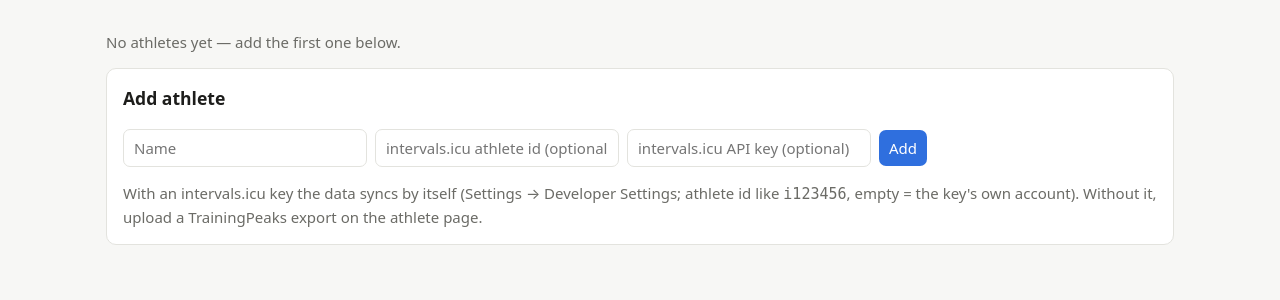
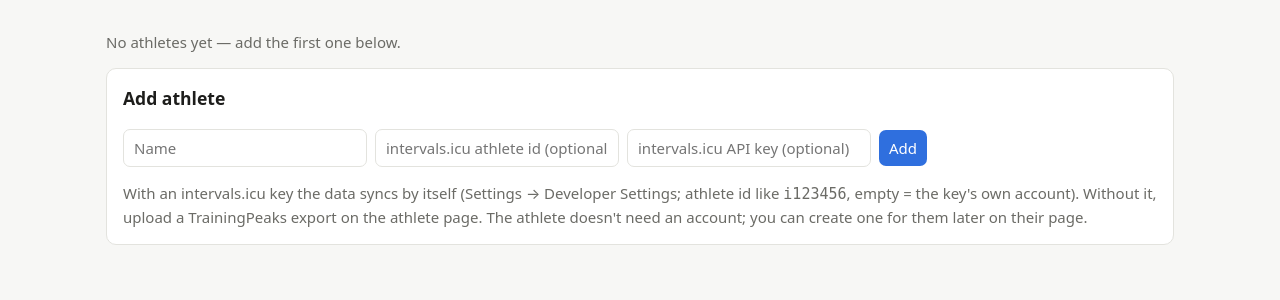
Before and after one commit to alinamylka/optimum-recovery, a FastAPI app: template app/templates/index.html in a window 1280 px wide. Shown: the part 52-352 px from the top of the page. Run offline with FastAPI, Linux system fonts and the light colour scheme; the template is opened without the code that fills it, so the values that code supplies are empty.

Commit message:
Athlete accounts: athletes can sign in and set up their own data source; coaches configure their athletes or create logins for them
Co-Authored-By: Claude Opus 5.5 <noreply@anthropic.com>

```diff
--- a/app/main.py
+++ b/app/main.py
@@ -43,22 +43,40 @@ def healthz():
 
 @app.get("/", response_class=HTMLResponse)
 def index(request: Request, me: Login = Depends(auth.current)):
-    """Admins see every athlete grouped by coach; coaches their own and those shared with them."""
-    athletes = db.all_athletes() if me.admin else [*db.athletes(me.username), *db.shared_with(me.username)]
-    groups: dict[str, list[dict]] = {}
-    for a in athletes:
-        _refresh_if_stale(a)
-        data = db.metrics(a["id"])
-        signals = [(m, _latest(m, m.analyse(data))) for m in models.MODELS.values()]
-        shared_by = a["owner"] if a["owner"] != me.username and not me.admin else None
-        heading = a["owner"] if me.admin else ("Shared with you" if shared_by else "Your athletes")
-        groups.setdefault(heading, []).append({"athlete": a, "signals": signals, "shared_by": shared_by})
-    return templates.TemplateResponse(request, "index.html", {"me": me, "groups": groups})
+    """
+    Everyone sees their own profile first. Admins then see every athlete grouped
+    by coach; coaches their athletes and those shared with them.
+    """
+    own = db.own_profile(me.username)
+    groups: dict[str, list] = {}
+    if own:
+        groups["You"] = [own]
+    if me.admin:
+        for a in db.all_athletes():
+            if not own or a["id"] != own["id"]:
+                groups.setdefault(f"Coach: {a['owner']}", []).append(a)
+    else:
+        coached = [a for a in db.athletes(me.username) if not own or a["id"] != own["id"]]
+        if coached:
+            groups["Your athletes"] = coached
+        shared = db.shared_with(me.username)
+        if shared:
+            groups["Shared with you"] = shared
+    cards = {heading: [_card(me, a) for a in athletes] for heading, athletes in groups.items()}
+    return templates.TemplateResponse(request, "index.html", {"me": me, "groups": cards})
+
+
+def _card(me: Login, a) -> dict:
+    _refresh_if_stale(a)
+    data = db.metrics(a["id"])
+    signals = [(m, _latest(m, m.analyse(data))) for m in models.MODELS.values()]
+    shared_by = a["owner"] if a["owner"] != me.username and a["login"] != me.username and not me.admin else None
+    return {"athlete": a, "signals": signals, "shared_by": shared_by}
 
 
 @app.post("/athletes")
 def create(
-    me: Login = Depends(auth.current),
+    me: Login = Depends(auth.coach),
     name: str = Form(...),
     intervals_id: str = Form(""),
     api_key: str = Form(""),
@@ -88,23 +106,73 @@ def sync(athlete_id: int, me: Login = Depends(auth.current)):
 
 @app.post("/athletes/{athlete_id}/delete")
 def delete(athlete_id: int, me: Login = Depends(auth.current)):
-    a = _manageable(me, athlete_id)
+    a = _manageable(me, athlete_id, coach_only=True)
     db.delete_athlete(a["owner"], a["id"])
     return RedirectResponse("/", status_code=303)
 
 
 @app.get("/athletes/{athlete_id}", response_class=HTMLResponse)
 def dashboard(request: Request, athlete_id: int, model: str | None = None, me: Login = Depends(auth.current)):
-    a = _visible(me, athlete_id)
-    can_manage = me.admin or a["owner"] == me.username
+    return _athlete_page(request, me, _visible(me, athlete_id), model)
+
+
+@app.post("/athletes/{athlete_id}/settings")
+def settings(
+    athlete_id: int,
+    me: Login = Depends(auth.current),
+    name: str = Form(...),
+    intervals_id: str = Form(""),
+    api_key: str = Form(""),
+    remove_key: str = Form(""),
+):
+    """The data source. The athlete may set it up themselves, or their coach does it for them."""
+    a = _manageable(me, athlete_id)
+    keep = not api_key.strip() and not remove_key
+    db.update_athlete(a["id"], name.strip() or a["name"], intervals_id.strip(), api_key.strip(), keep_key=keep)
+    _sync(db.athlete_by_id(a["id"]))
+    return RedirectResponse(f"/athletes/{athlete_id}", status_code=303)
+
+
+@app.post("/athletes/{athlete_id}/account", response_class=HTMLResponse)
+def account(
+    request: Request,
+    athlete_id: int,
+    me: Login = Depends(auth.current),
+    existing: str = Form(""),
+    new_username: str = Form(""),
+):
+    """Links the profile to a login, or creates one so the athlete can sign in and see their own data."""
+    a = _manageable(me, athlete_id, coach_only=True)
+    notice = None
+    username = new_username.strip().lower()
+    if username:
+        if ":" in username or db.login(username):
+            raise HTTPException(400, f"Login {username} is not available")
+        password = auth.new_password()
+        db.add_login(username, auth.hash_password(password), "athlete")
+        db.link_login(a["id"], username)
+        notice = f"Created login {username} for {a['name']}. Password: {password}"
+    elif existing == "-":
+        db.link_login(a["id"], None)
+    elif existing and db.login(existing):
+        db.link_login(a["id"], existing)
+    if notice is None:
+        return RedirectResponse(f"/athletes/{athlete_id}", status_code=303)
+    return _athlete_page(request, me, db.athlete_by_id(a["id"]), None, notice)
+
+
+def _athlete_page(request: Request, me: Login, a, model: str | None, notice: str | None = None):
+    is_coach = me.admin or a["owner"] == me.username
+    is_self = a["login"] == me.username
     error = _refresh_if_stale(a)
+    a = db.athlete_by_id(a["id"])
     chosen = models.get(model)
     data = db.metrics(a["id"])
     if not error and a["api_key"] and data["hrv"].dropna().empty:
         error = NO_HRV
     result = chosen.analyse(data)
-    shares = db.shares(a["id"]) if can_manage else []
-    candidates = [u["username"] for u in db.logins() if u["username"] not in {a["owner"], *shares}]
+    shares = db.shares(a["id"]) if is_coach else []
+    logins = db.logins()
     return templates.TemplateResponse(
         request,
         "athlete.html",
@@ -118,10 +186,14 @@ def dashboard(request: Request, athlete_id: int, model: str | None = None, me: L
             "weeks": _weeks(result),
             "params": Params(),
             "error": error,
-            "mine": can_manage,
+            "notice": notice,
+            "mine": is_coach,
+            "configurable": is_coach or is_self,
+            "is_self": is_self,
             "shares": shares,
-            "share_candidates": candidates if can_manage else [],
-            "coaches": [u["username"] for u in db.logins()] if me.admin else [],
+            "share_candidates": [u["username"] for u in logins if u["username"] not in {a["owner"], *shares}],
+            "coaches": [u["username"] for u in logins if u["role"] != "athlete"] if me.admin else [],
+            "free_logins": [u["username"] for u in logins if u["profile_id"] is None],
         },
     )
 
@@ -140,7 +212,7 @@ def analysis(athlete_id: int, model: str | None = None, me: Login = Depends(auth
 
 @app.post("/athletes/{athlete_id}/share")
 def share(athlete_id: int, me: Login = Depends(auth.current), username: str = Form(...)):
-    a = _manageable(me, athlete_id)
+    a = _manageable(me, athlete_id, coach_only=True)
     if db.login(username) and username != a["owner"]:
         db.add_share(a["id"], username)
     return RedirectResponse(f"/athletes/{athlete_id}", status_code=303)
@@ -148,14 +220,15 @@ def share(athlete_id: int, me: Login = Depends(auth.current), username: str = Fo
 
 @app.post("/athletes/{athlete_id}/unshare")
 def unshare(athlete_id: int, me: Login = Depends(auth.current), username: str = Form(...)):
-    db.remove_share(_manageable(me, athlete_id)["id"], username)
+    db.remove_share(_manageable(me, athlete_id, coach_only=True)["id"], username)
     return RedirectResponse(f"/athletes/{athlete_id}", status_code=303)
 
 
 @app.post("/athletes/{athlete_id}/owner")
 def change_owner(athlete_id: int, me: Login = Depends(auth.admin), owner: str = Form(...)):
     a = _manageable(me, athlete_id)
-    if db.login(owner):
+    row = db.login(owner)
+    if row and row["role"] != "athlete":
         db.set_owner(a["id"], owner)
     return RedirectResponse(f"/athletes/{athlete_id}", status_code=303)
 
@@ -230,10 +303,16 @@ def _visible(me: Login, athlete_id: int):
     return a
 
 
-def _manageable(me: Login, athlete_id: int):
-    """Only the owner, or an admin, may change an athlete."""
-    a = db.athlete_by_id(athlete_id) if me.admin else db.athlete(me.username, athlete_id)
-    if a is None:
+def _manageable(me: Login, athlete_id: int, coach_only: bool = False):
+    """
+    The coach (owner) and admins may change everything. The athlete may look
+    after their own data source, but not delete, share or move themselves.
+    """
+    a = db.athlete_by_id(athlete_id)
+    allowed = a is not None and (
+        me.admin or a["owner"] == me.username or (not coach_only and a["login"] == me.username)
+    )
+    if not allowed:
         raise HTTPException(404)
     return a
 
--- a/app/templates/base.html
+++ b/app/templates/base.html
@@ -45,7 +45,8 @@
   <a href="/">Optimum Recovery</a><span class="muted">POC</span>
   <nav style="margin-left:auto;display:flex;gap:14px;align-items:center">
     {% if me %}
-    <a href="/" style="font-weight:400">Athletes</a>
+    {% if me.profile_id %}<a href="/athletes/{{ me.profile_id }}" style="font-weight:400">My data</a>{% endif %}
+    {% if me.role != 'athlete' %}<a href="/" style="font-weight:400">Athletes</a>{% endif %}
     {% if me.admin %}<a href="/users" style="font-weight:400">Users</a>{% endif %}
     <span class="muted">{{ me.username }} · {{ me.role }}</span>
     {% endif %}
--- a/app/templates/index.html
+++ b/app/templates/index.html
@@ -1,7 +1,7 @@
 {% extends "base.html" %}
 {% block body %}
 {% for heading, cards in groups.items() %}
-<h3>{{ heading }}{% if me.admin %} <span class="muted" style="font-weight:400">· coach</span>{% endif %}</h3>
+<h3>{{ heading }}</h3>
 <div class="grid">
 {% for c in cards %}
   <a class="card" href="/athletes/{{ c.athlete.id }}" style="text-decoration:none;color:inherit">
@@ -21,6 +21,7 @@
 <p class="muted">No athletes yet — add the first one below.</p>
 {% endfor %}
 
+{% if me.role != 'athlete' %}
 <div class="card">
   <h3 style="margin-top:0">Add athlete</h3>
   <form class="row" method="post" action="/athletes">
@@ -31,7 +32,9 @@
   </form>
   <p class="muted" style="margin-bottom:0">
     With an intervals.icu key the data syncs by itself (Settings → Developer Settings; athlete id like <code>i123456</code>, empty = the key's own account).
-    Without it, upload a TrainingPeaks export on the athlete page.
+    Without it, upload a TrainingPeaks export on the athlete page. The athlete doesn't need an account;
+    you can create one for them later on their page.
   </p>
 </div>
+{% endif %}
 {% endblock %}
--- a/app/templates/users.html
+++ b/app/templates/users.html
@@ -11,7 +11,7 @@
 
 <div class="card scroll">
   <table>
-    <tr><th>Login</th><th>Role</th><th>Own athletes</th><th>Shared with them</th><th>Since</th><th></th></tr>
+    <tr><th>Login</th><th>Role</th><th>Own profile</th><th>Coaches</th><th>Shared with them</th><th>Since</th><th></th></tr>
     {% for u in users %}
     <tr>
       <td><b>{{ u.username }}</b>{% if u.username == me.username %} <span class="muted">(you)</span>{% endif %}</td>
@@ -24,6 +24,7 @@
         </form>
         {% endif %}
       </td>
+      <td>{% if u.profile_id %}<a href="/athletes/{{ u.profile_id }}">{{ u.profile }}</a>{% else %}<span class="muted">—</span>{% endif %}</td>
       <td>{{ u.athletes }}</td>
       <td>{{ u.shared }}</td>
       <td class="muted">{{ u.created_at[:10] }}</td>
@@ -48,12 +49,13 @@
   <h3 style="margin-top:0">Add user</h3>
   <form class="row" method="post" action="/users">
     <input name="username" placeholder="Login" required pattern="[A-Za-z0-9._-]+">
-    <select name="role"><option value="coach">coach</option><option value="admin">admin</option></select>
+    <select name="role"><option value="coach">coach</option><option value="athlete">athlete</option><option value="admin">admin</option></select>
     <input name="password" placeholder="Password (empty = generate)">
     <button>Add</button>
   </form>
   <p class="muted" style="margin-bottom:0">
     <b>admin</b> sees every athlete and manages users. <b>coach</b> sees the athletes they added and those shared with them.
+    <b>athlete</b> sees only their own profile and can set up its data source — link the login to a profile on the athlete's page.
     A login with athletes can't be deleted — delete or hand over the athletes first.
   </p>
 </div>
```
Also changed, not shown: app/auth.py (+11 -2 lines), app/db.py (+69 -6 lines), app/templates/athlete.html (+51 -2 lines).
